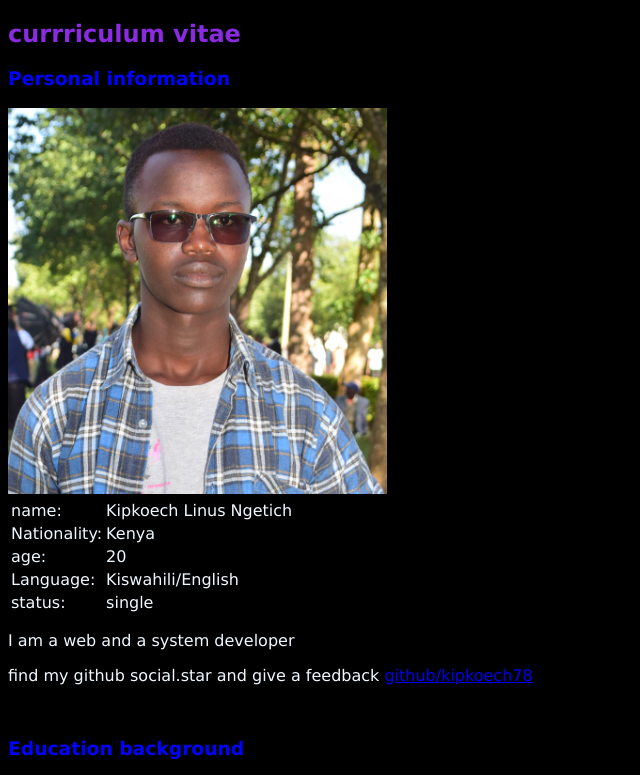
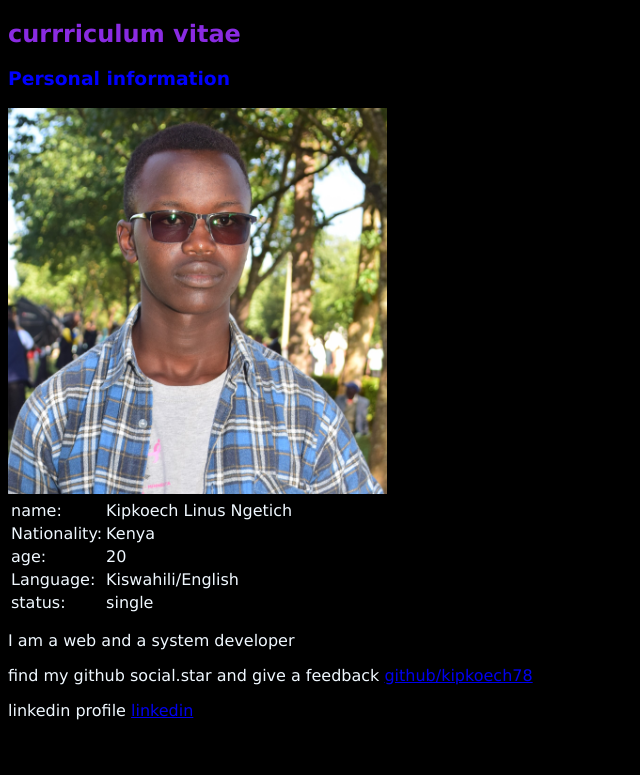
Before and after one commit to Kipkoech78/resume, a plain HTML site: page resume.html in a window 1280 px wide. Shown: the top 775 px of the page, without its empty margins (0-640 px from the left). Drawn offline with Linux system fonts and the light colour scheme.

Commit message:
add linkedin profile to resume

```diff
--- a/resume.html
+++ b/resume.html
@@ -44,7 +44,13 @@
             </table>
             <p>I am a web and a system developer</p>
             <p> find my github social.star and give a feedback
-            <a href="https://github.com/Kipkoech78">github/kipkoech78</a><br>
+            <a href="https://github.com/Kipkoech78">github/kipkoech78</a>
+            <br>
+            <p>linkedin profile
+            <a href="www.linkedin.com/in/kipkoech-linus-43764226b">linkedin</a>
+
+            </p>
+            <br>
             </p>
 
        <br>
```
